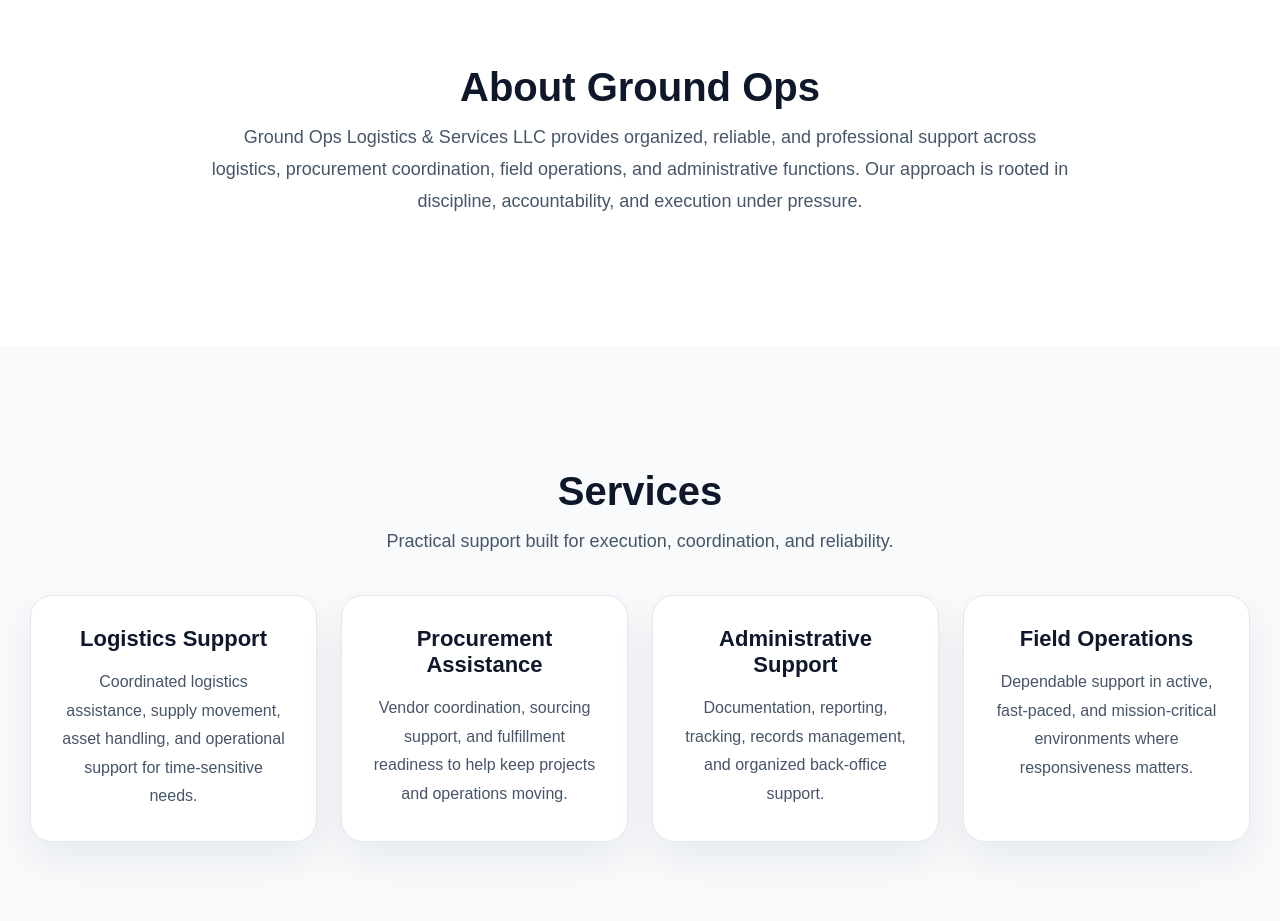
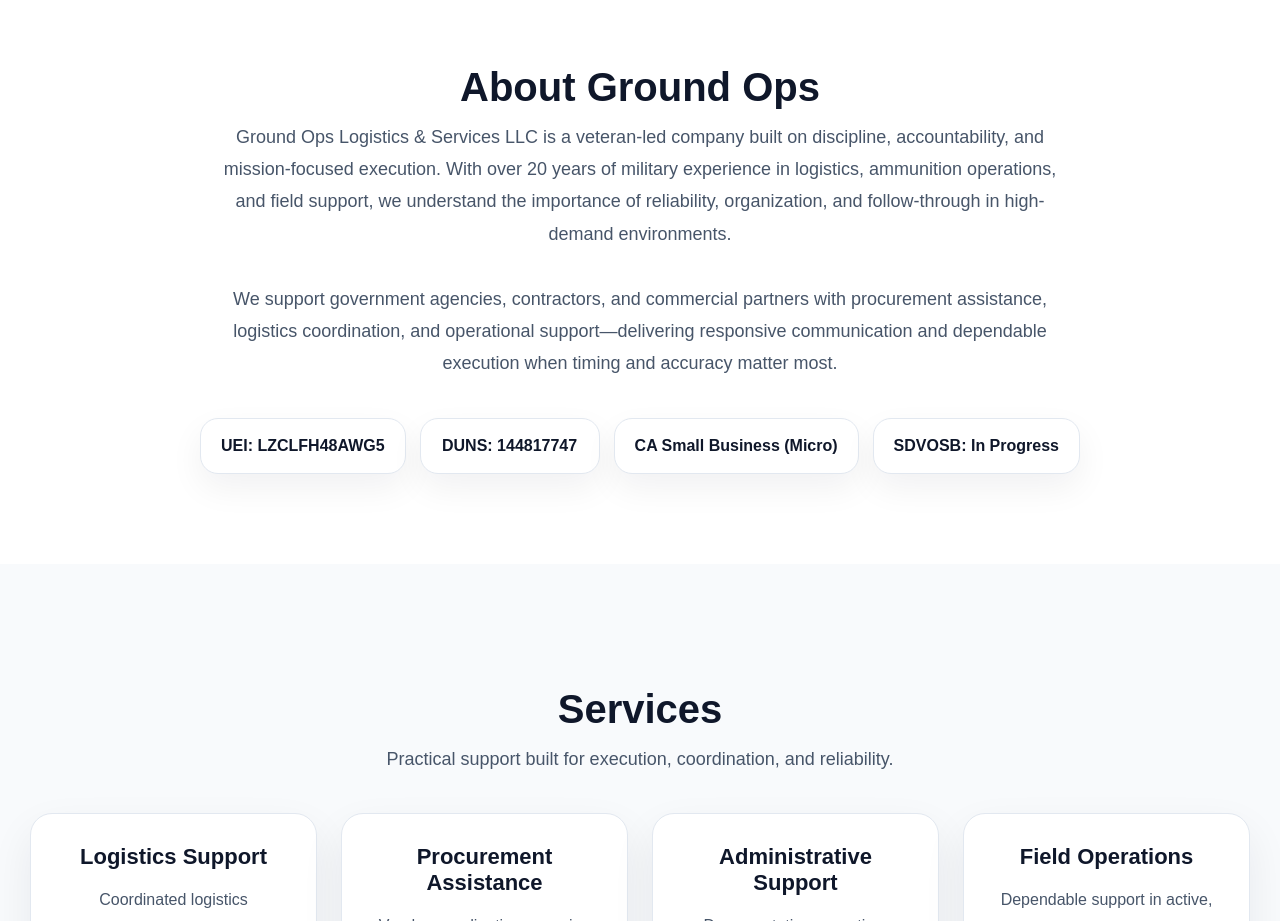
Before and after one commit to milspec714/soldbyallison-groundops-site, a React (Create React App) app: page / in a window 1280 px wide. Shown: the part 1080-2001 px from the top of the page. Built offline with nearby package versions, Linux system fonts and the light colour scheme.

Commit message:
Upgraded About + added credentials strip

```diff
--- a/src/App.js
+++ b/src/App.js
@@ -390,12 +390,33 @@ export default function App() {
 <section id="about" style={{ padding: "70px 24px 90px", backgroundColor: "#ffffff" }}>
   <div style={{ maxWidth: "980px", margin: "0 auto", textAlign: "center" }}>
     <h2 style={sectionTitle}>About Ground Ops</h2>
+
     <p style={sectionText}>
-            Ground Ops Logistics & Services LLC provides organized, reliable, and
-            professional support across logistics, procurement coordination,
-            field operations, and administrative functions. Our approach is rooted
-            in discipline, accountability, and execution under pressure.
+      Ground Ops Logistics & Services LLC is a veteran-led company built on discipline,
+      accountability, and mission-focused execution. With over 20 years of military
+      experience in logistics, ammunition operations, and field support, we understand
+      the importance of reliability, organization, and follow-through in high-demand environments.
+      <br /><br />
+      We support government agencies, contractors, and commercial partners with procurement
+      assistance, logistics coordination, and operational support—delivering responsive
+      communication and dependable execution when timing and accuracy matter most.
     </p>
+
+    {/* CREDENTIAL STRIP */}
+    <div
+      style={{
+        marginTop: "30px",
+        display: "flex",
+        justifyContent: "center",
+        gap: "14px",
+        flexWrap: "wrap",
+      }}
+    >
+      <div style={premiumStripBox}>UEI: LZCLFH48AWG5</div>
+      <div style={premiumStripBox}>DUNS: 144817747</div>
+      <div style={premiumStripBox}>CA Small Business (Micro)</div>
+      <div style={premiumStripBox}>SDVOSB: In Progress</div>
+    </div>
   </div>
 </section>
 
```
Lines whose indentation alone changed are shown as unchanged.
